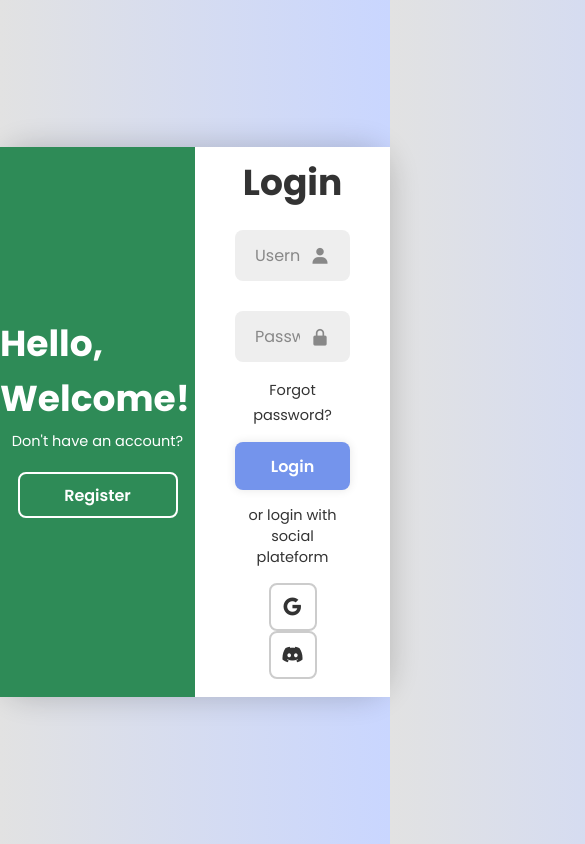
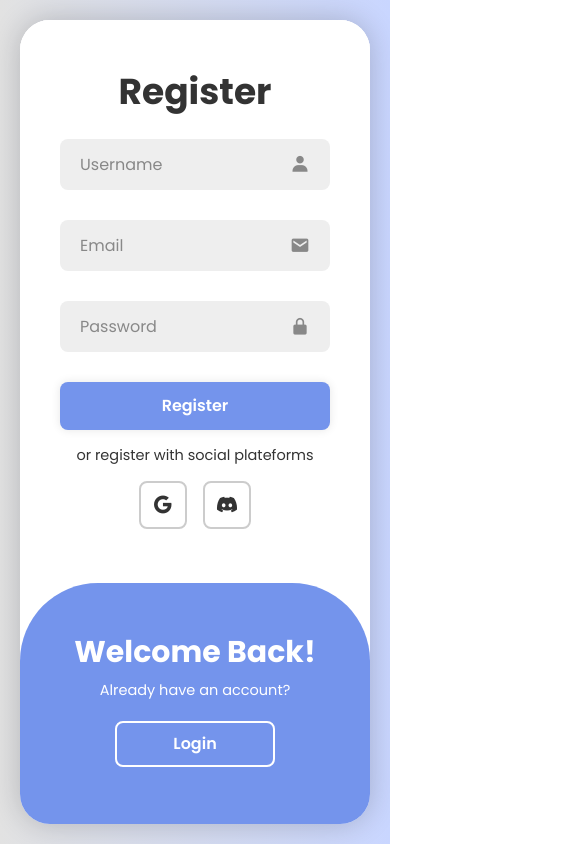
Before and after one commit to hynatea/project-wow1, a website: page html/loginpage.html in a window 390 px wide. Both pictures are taken after a click on the button "Register". Shown: the top 844 px of the page, 585 px wide, since content can reach past the window. Drawn offline with nearby package versions, Linux system fonts and the light colour scheme.

Commit message:
loginpage done
Création d'une page Login/Register : nécessite modifications au niveau des couleurs et formes pour l'harmoniser avec la main page du site

```diff
--- a/css/loginpage.css
+++ b/css/loginpage.css
@@ -20,6 +20,8 @@ body {
     background: #fff;
     border-radius: 30px;
     box-shadow: 0 0 30px rgba(0, 0, 0, .2);
+    margin: 20px;
+    overflow: hidden;
 }
 
 .form-box {
@@ -34,10 +36,19 @@ body {
     text-align: center;
     padding: 40px;
     z-index: 1;
+    transition: .6s ease-in-out 1.2s, visibility 0s 1s;
+}
+
+.container.active .form-box {
+        right: 50%;
 }
 
 .form-box.register {
     visibility: hidden;
+}
+
+.container.active .form-box.register {
+    visibility: visible;
 }
 
 form {
@@ -108,6 +119,10 @@ form {
     margin: 15px 0;
 }
 
+.social-icons {
+    display: flex;
+    justify-content: center;
+}
 .social-icons a {
     display: inline-flex;
     padding: 10px;
@@ -128,20 +143,50 @@ form {
 .toggle-box::before {
     content:'';
     position: absolute;
+    left: -250%;
     width: 300%;
     height: 100%;
+    z-index: 2;
+    background: #7494ec;
+    border-radius: 150px;
+    transition: 1.8s ease-in-out;
+}
+
+.container.active .toggle-box::before {
+    left: 50%;
 }
 
 .toggle-panel {
     position: absolute;
     width: 50%;
     height: 100%;
-    background: seagreen;
     color: #fff;
     display: flex;
     flex-direction: column;
     justify-content: center;
     align-items: center;
+    z-index: 2;
+    transition: .6s ease-in-out;
+}
+
+.toggle-panel.toggle-left {
+    left: 0;
+    transition-delay: 1.2s;
+}
+
+.container.active .toggle-panel.toggle-left {
+    left: -50%;
+    transition-delay: .6s;
+}
+
+.toggle-panel.toggle-right {
+    right: -50%;
+    transition-delay: .6s;
+}
+
+.container.active .toggle-panel.toggle-right {
+    right: 0;
+    transition-delay: 1.2s;
 }
 
 .toggle-panel p {
@@ -155,3 +200,66 @@ form {
     border: 2px solid #fff;
     box-shadow: none;
 }
+
+@media screen and (max-width: 650px) {
+    .container {
+        height: calc(100vh - 40px);
+    }
+
+    .form-box {
+        bottom: 0;
+        width: 100%;
+        height: 70%;
+    }
+
+    .container.active .form-box {
+        right: 0;
+        bottom: 30%;
+    }
+
+    .toggle-box::before {
+        left: 0;
+        top: -270%;
+        width: 100%;
+        height: 300%;
+        border-radius: 20vw;
+    }
+
+    .container.active .toggle-box::before {
+        left: 0;
+        top: 70%
+    }
+
+    .toggle-panel {
+        width: 100%;
+        height: 30%;
+    }
+
+    .toggle-panel.toggle-left {
+        top: 0;
+    }
+
+    .container.active .toggle-panel.toggle-left {
+        left: 0;
+        top: -30%;
+    }
+
+    .toggle-panel.toggle-right {
+        right:0;
+        bottom: -30%;
+    }
+
+    .container.active .toggle-panel.toggle-right {
+        bottom: 0;
+    }
+}
+
+@media screen and (max-width: 400px) {
+    .form.box {
+        padding: 20px;
+    }
+
+    .toggle-panel h1 {
+        font-size: 30px;
+    }
+}
--- a/html/loginpage.html
+++ b/html/loginpage.html
@@ -65,7 +65,7 @@
                     <i class="bx bxs-lock-alt"></i>
                 </div>
                 <button type="submit" class="btn">Register</button>
-                <p>or register with social plateform</p>
+                <p>or register with social plateforms</p>
                 <div class="social-icons">
                     <a href="#"><i class='bx bxl-google'></i></a>
                     <a href="#"><i class='bx bxl-discord-alt'></i></a>
@@ -79,8 +79,15 @@
                 <p>Don't have an account?</p>
                 <button class="btn register-btn">Register</button>
             </div>
+            <div class="toggle-panel toggle-right">
+                <h1>Welcome Back!</h1>
+                <p>Already have an account?</p>
+                <button class="btn login-btn">Login</button>
+            </div>
         </div>
     </div>
+
+    <script src="../js/loginpage.js"></script>
 
 </body>
 
--- /dev/null
+++ b/js/loginpage.js
@@ -0,0 +1,11 @@
+const container = document.querySelector(".container");
+const registerBtn = document.querySelector(".register-btn");
+const loginBtn = document.querySelector(".login-btn");
+
+registerBtn.addEventListener("click", () => {
+  container.classList.add("active");
+});
+
+loginBtn.addEventListener("click", () => {
+  container.classList.remove("active");
+});
```
Also changed, not shown: html/homepage.html (+1 -1 lines), js/homepage.js (renamed from js/script.js).
